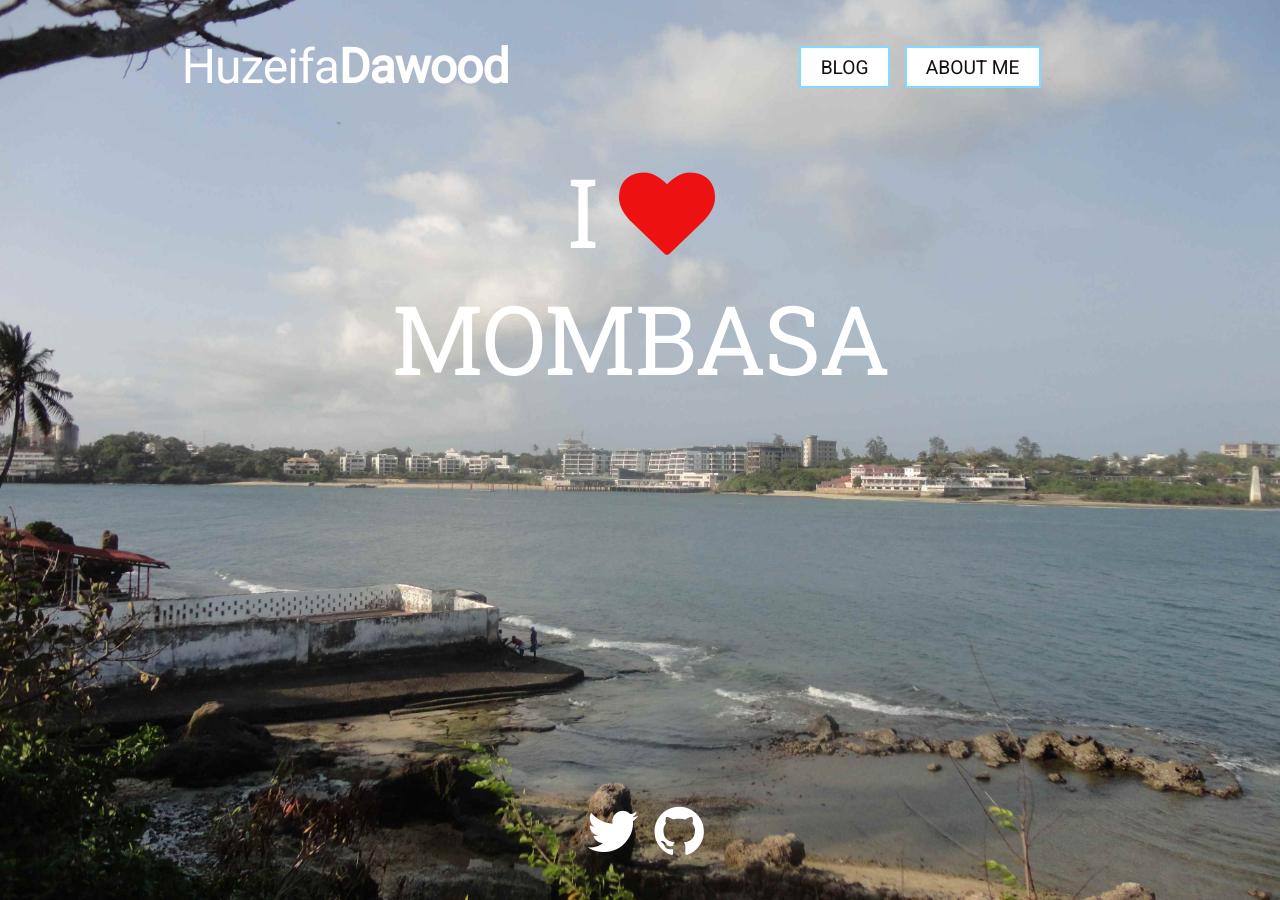
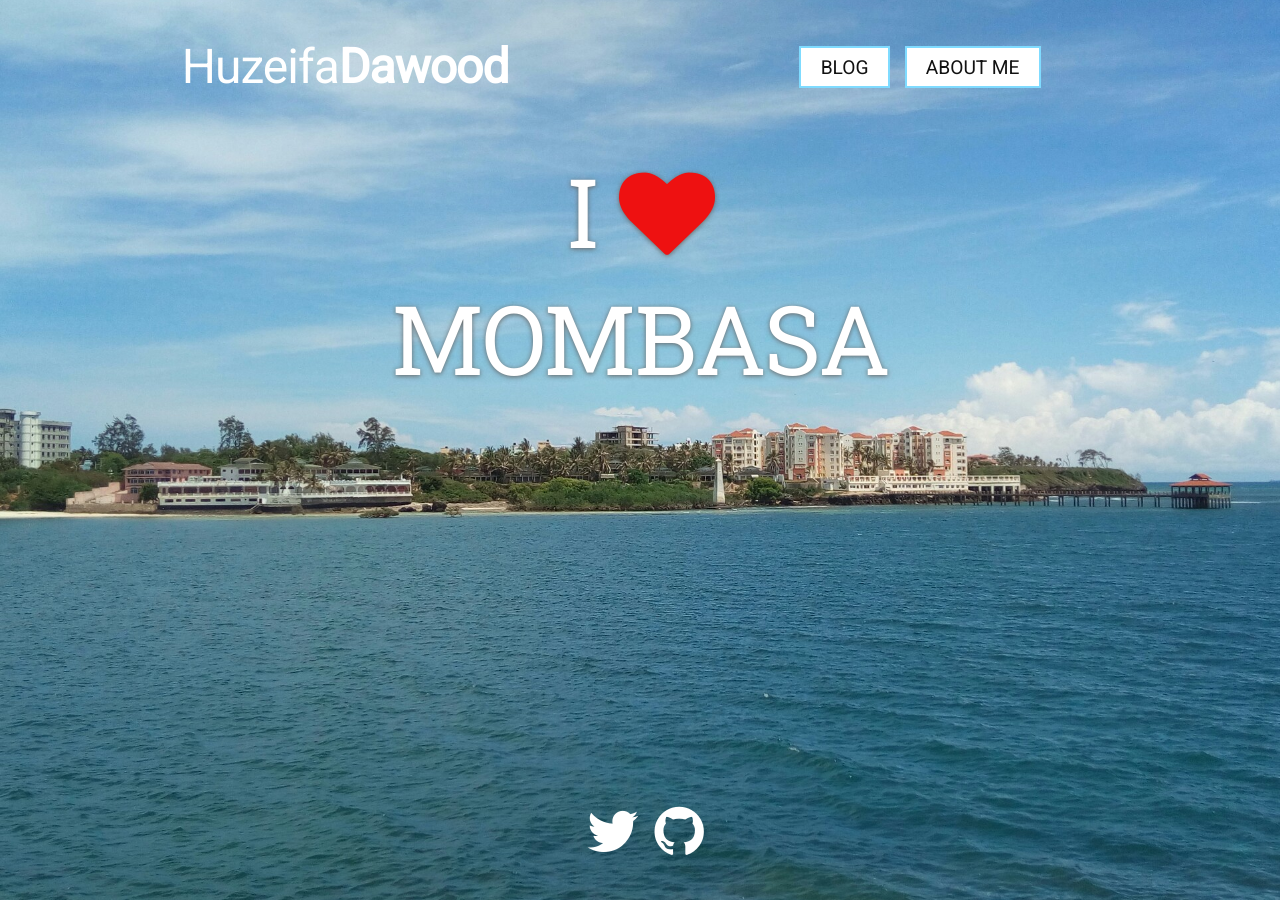
Before and after one commit to huzeifa-zz/huzeifa.github.io, a Jekyll site: the page built from index.html, in a window 1280 px wide. Built offline with Jekyll 4.4.1, drawn with Linux system fonts in a browser that asks for light colours.

Commit message:
Changing background of homepage

```diff
--- a/css/style.css
+++ b/css/style.css
@@ -32,7 +32,16 @@ body {
   text-decoration: underline;
 }
 
-.love {  text-align: center; margin: 0; color: #fff; font-size: 5em; font-family: 'Roboto Slab', sans-serif; font-weight: 300; letter-spacing: -2px}
+.love {
+  text-align: center;
+  margin: 0;
+  color: #fff;
+  font-size: 5em;
+  font-family: 'Roboto Slab', sans-serif;
+  font-weight: 300;
+  letter-spacing: -2px;
+  text-shadow: 0 1px 5px #666;
+}
 
 .main {
   width: 100%;
```
Also changed, not shown: images/bg.jpg, images/bg3.jpg (added).
